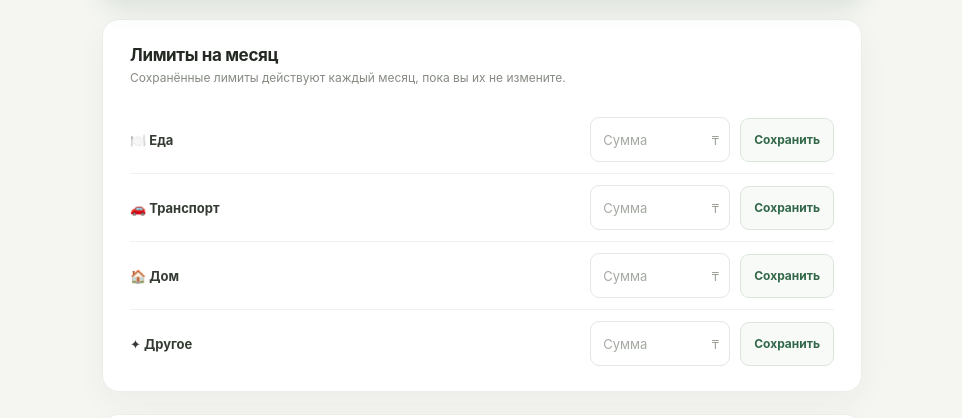
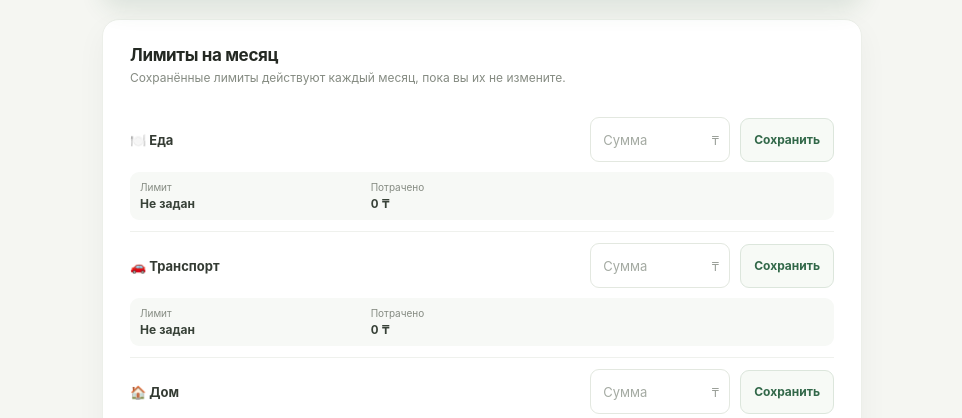
Before and after one commit to bahytzhan1989/rashody, a plain HTML site: page index.html in a window 1280 px wide. Shown: the part 382-800 px from the top of the page, without its empty margins (158-1120 px from the left). Drawn offline with Linux system fonts and the light colour scheme.

Commit message:
Показать расходы и остаток по категориям

```diff
--- a/script.js
+++ b/script.js
@@ -62,6 +62,7 @@
           input.inputMode = 'numeric';
           input.placeholder = 'Сумма';
           input.required = true;
+          input.setAttribute('aria-label', `Месячный лимит: ${category}`);
           input.setAttribute('aria-describedby', `limit-error-${key} limit-status-${key}`);
           if (limits[category] !== undefined) input.value = String(limits[category]);
           const currency = document.createElement('span');
@@ -84,7 +85,10 @@
           button.className = 'limit-save';
           button.type = 'submit';
           button.textContent = 'Сохранить';
-          form.append(label, valueWrap, button, error, status);
+          const summary = document.createElement('div');
+          summary.id = `limit-summary-${key}`;
+          summary.className = 'limit-summary';
+          form.append(label, valueWrap, button, error, status, summary);
           form.addEventListener('input', () => { error.hidden = true; status.hidden = true; });
           form.addEventListener('submit', event => {
             event.preventDefault();
@@ -106,8 +110,46 @@
             }
             limits = nextLimits;
             status.hidden = false;
+            renderLimitSummaries();
           });
           limitList.append(form);
+        });
+      }
+      function renderLimitSummaries() {
+        const currentMonth = localDateValue().slice(0, 7);
+        Object.keys(categoryIcons).forEach((category, index) => {
+          const key = ['food', 'transport', 'home', 'other'][index];
+          const summary = document.querySelector(`#limit-summary-${key}`);
+          if (!summary) return;
+          const spent = expenses.reduce((sum, item) =>
+            item.category === category && item.date.startsWith(`${currentMonth}-`) ? sum + Number(item.amount) : sum, 0
+          );
+          summary.replaceChildren();
+          const limitStat = document.createElement('div');
+          limitStat.className = 'limit-stat';
+          const limitLabel = document.createElement('span');
+          limitLabel.textContent = 'Лимит';
+          const limitValue = document.createElement('strong');
+          limitValue.textContent = limits[category] === undefined ? 'Не задан' : numberFormat.format(limits[category]);
+          limitStat.append(limitLabel, limitValue);
+          summary.append(limitStat);
+          const spentStat = document.createElement('div');
+          spentStat.className = 'limit-stat';
+          const spentLabel = document.createElement('span');
+          spentLabel.textContent = 'Потрачено';
+          const spentValue = document.createElement('strong');
+          spentValue.textContent = numberFormat.format(spent);
+          spentStat.append(spentLabel, spentValue);
+          summary.append(spentStat);
+          if (limits[category] === undefined) return;
+          const remainingStat = document.createElement('div');
+          remainingStat.className = 'limit-stat';
+          const remainingLabel = document.createElement('span');
+          remainingLabel.textContent = 'Осталось';
+          const remainingValue = document.createElement('strong');
+          remainingValue.textContent = numberFormat.format(limits[category] - spent);
+          remainingStat.append(remainingLabel, remainingValue);
+          summary.append(remainingStat);
         });
       }
 
@@ -146,6 +188,7 @@
         document.querySelector('#month-name').textContent = new Intl.DateTimeFormat('ru-RU', { month: 'long', year: 'numeric' }).format(now);
         const monthlyTotal = expenses.reduce((sum, item) => item.date.startsWith(`${yearMonth}-`) ? sum + Number(item.amount) : sum, 0);
         document.querySelector('#month-total').textContent = numberFormat.format(monthlyTotal);
+        renderLimitSummaries();
 
         const sorted = [...expenses].sort((a, b) => b.date.localeCompare(a.date) || b.createdAt - a.createdAt);
         document.querySelector('#entry-count').textContent = `${sorted.length} ${pluralRecords(sorted.length)}`;
--- a/styles.css
+++ b/styles.css
@@ -50,6 +50,9 @@
     .limit-message { grid-column: 1 / -1; margin: -5px 0 2px; font-size: 11px; }
     .limit-error { color: #a43e31; }
     .limit-status { color: var(--green); }
+    .limit-summary { grid-column: 1 / -1; display: grid; grid-template-columns: repeat(3, minmax(0,1fr)); gap: 8px; padding: 9px 10px; border-radius: 9px; background: #f7f9f6; }
+    .limit-stat { min-width: 0; display: flex; flex-direction: column; gap: 3px; color: #858b82; font-size: 10px; }
+    .limit-stat strong { color: #384238; font-size: 12px; font-weight: 650; font-variant-numeric: tabular-nums; overflow-wrap: anywhere; }
     form { display: grid; grid-template-columns: 1fr 1fr; gap: 16px; }
     .field { min-width: 0; }
     label { display: block; margin-bottom: 7px; color: #4d554c; font-size: 12px; font-weight: 650; }
@@ -99,6 +102,7 @@
       .limit-save { padding: 0 10px; }
       .limit-category { gap: 6px; font-size: 12px; }
       .limit-message { grid-column: 1 / -1; }
+      .limit-summary { gap: 6px; padding: 9px; }
       .form-footer, .form-error { grid-column: auto; }
       .form-footer { align-items: flex-end; }
       .required-note { max-width: 125px; line-height: 1.4; }
```
Also changed, not shown: 1 other file.
